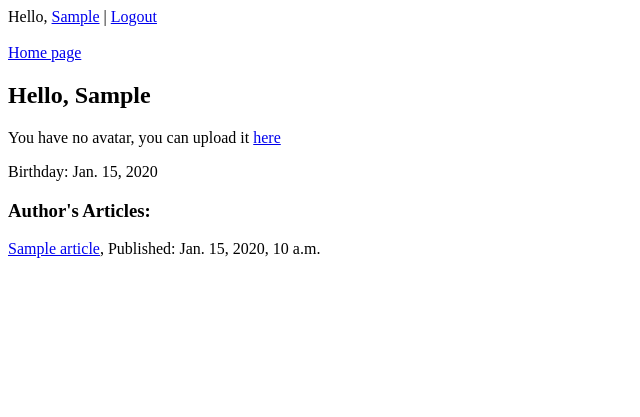
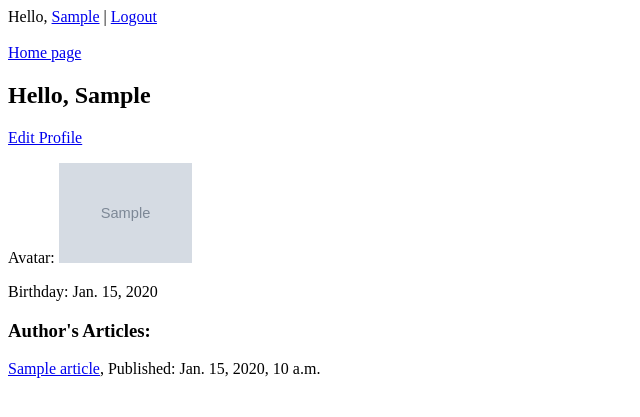
Before and after one commit to 4sokky/Final-Project-of-IT-Academy-Python-Web-Dev-course, a Django app: page /profile/ in a window 1280 px wide. Shown: the top 417 px of the page, without its empty margins (0-640 px from the left). Run offline with Django 3.2, Linux system fonts and the light colour scheme; a user stored in the database is signed in; tables that the repository leaves empty hold one stand-in row (values such as "Sample post"); grey boxes marked "Sample" are stand-in pictures.

Commit message:
Iteration 10: Added Edit Profile, but contain bug with filling form

```diff
--- a/main/models.py
+++ b/main/models.py
@@ -56,4 +56,4 @@ class Comment(models.Model):
 class Profile(models.Model):
     user = models.OneToOneField(settings.AUTH_USER_MODEL, on_delete=models.CASCADE)
     birthday = models.DateField(null=True, blank=True)
-    avatar = models.ImageField(upload_to='user/%Y/%m/%d/', blank=True)
+    avatar = models.ImageField(upload_to='user/%Y/%m/%d/', blank=True)      # TODO: Path should contain user's name
--- a/main/templates/main/profile.html
+++ b/main/templates/main/profile.html
@@ -5,13 +5,14 @@
 {% endblock %}
 
 {% block body %}
-    <br><a href="{% url "main:index" %}">Home page</a></br>
+    <br><a href="{% url "main:index" %}">Home page</a><br>
     <h2>Hello, {{ request.user.first_name }}</h2>
-    {% if article.image %}
-    <p>Avatar: <img src="{{ request.user.profile.photo.url }}" alt="Can't upload image"></p>
-    {% else %}
-    You have no avatar, you can upload it <a href="#">here</a>      <!-- TODO: Must be link to author's profile -->
-    {% endif %}
+    <a href="{% url "main:edit_profile" %}">Edit Profile</a><br>
+{% if user.profile.avatar %}
+    <p>Avatar: <img src="{{ MEDIA_URL }}{{ user.profile.avatar.url }}" alt="Can't upload image" height="100"></p>
+{% else %}
+    You have no avatar, you can upload it <a href="{% url "main:edit_profile" %}">here</a>
+{% endif %}
     <p>Birthday: {{ request.user.profile.birthday }}</p>
     {% if user.user_articles %}         <!-- TODO: Fix this check, and same in detailed article -->
     <p><h3>Author's Articles:</h3>      <!-- TODO: Must display author's articles, not logged user -->
--- a/main/urls.py
+++ b/main/urls.py
@@ -33,6 +33,7 @@ urlpatterns = [
     path('reset/done/', auth_views.PasswordResetCompleteView.as_view(), name='password_reset_complete'),
 
     path('profile/', views.profile_view, name='profile'),   # TODO: Must be url with slug or id
+    path('profile/edit/', views.edit_profile, name='edit_profile')
 ]
 
 if settings.DEBUG:
--- a/main/views.py
+++ b/main/views.py
@@ -54,7 +54,7 @@ def create_article(request):
 
 
 @login_required
-def edit_article(request, slug):
+def edit_article(request, slug):                            # TODO: Didn't update image
     article = models.Articles.objects.get(slug=slug)
     form = forms.ArticleEditForm(instance=article)
     if request.method == 'POST':
@@ -74,13 +74,42 @@ def delete_article(request, slug):
     return render(request, 'main/admin/delete_article.html', {'article': article})
 
 
-# @login_required
+@login_required
 def profile_view(request):
     return render(request, 'main/profile.html')
 
 
+def _get_forms(request, post_method):
+    user_form = forms.UserEditForm(request.POST, instance=request.user)
+
+    kw = {'instance': request.user.profile}
+    if post_method: kw.update({'files': request.FILES})
+
+    profile_form = forms.ProfileEditForm(request.POST, **kw)
+
+    return user_form, profile_form
+
+
+@login_required
+def edit_profile(request):                          # TODO: Need to fix that form doesn't auto-fill with existing data
+    post_method = request.method == 'POST'          # But it update data correctly
+    user_form, profile_form = _get_forms(request, post_method)
+
+    if post_method:
+        if profile_form.is_valid():
+            if user_form.is_valid():
+                if not profile_form.cleaned_data['avatar']:
+                    profile_form.cleaned_data['avatar'] = request.user.profile.avatar
+                profile_form.save()
+                user_form.save()
+                return render(request, 'main/profile.html')
+    else:
+        return render(request, 'main/edit_profile.html',
+                      {'user_form': user_form, 'profile_form': profile_form})
+
+
 def register(request):
-    if request.method == "POST":
+    if request.method == 'POST':
         user_form = forms.RegistrationForm(request.POST)
         if user_form.is_valid():
             new_user = user_form.save(commit=False)
```
Also changed, not shown: main/forms.py (+12 -0 lines), main/templates/main/edit_profile.html (added, +13 -0 lines), media/user/2022/03/31/11.png (added), media/user/2022/03/31/4.png (added), media/user/2022/03/31/7.png (added).
